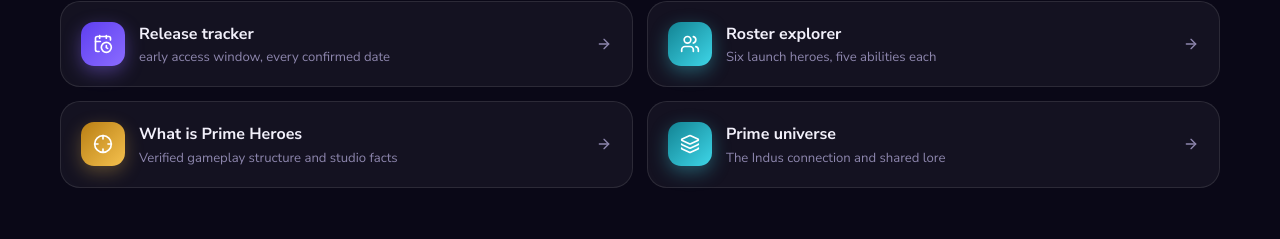
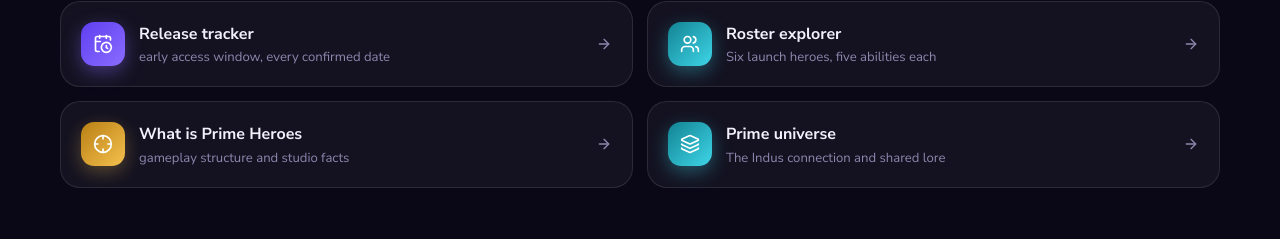
Before and after one commit to lianlele168/prime-heroes-wiki, a Next.js app: page / in a window 1280 px wide. Shown: the part 1445-1684 px from the top of the page. Built offline with nearby package versions, Linux system fonts and the light colour scheme.

Commit message:
fix(eeat): strip unbacked "Verified" UI labels; drop dead simulator component

```diff
--- a/src/app/page.tsx
+++ b/src/app/page.tsx
@@ -13,7 +13,7 @@ export const metadata: Metadata = { alternates: { canonical: "/" } };
 const intentCards = [
   { href: "/release-date/", title: "Release tracker", detail: " early access window, every confirmed date", icon: CalendarClock, tone: "lilac" },
   { href: "/heroes/", title: "Roster explorer", detail: "Six launch heroes, five abilities each", icon: Users, tone: "mint" },
-  { href: "/what-is-prime-heroes/", title: "What is Prime Heroes", detail: "Verified gameplay structure and studio facts", icon: Crosshair, tone: "apricot" },
+  { href: "/what-is-prime-heroes/", title: "What is Prime Heroes", detail: "gameplay structure and studio facts", icon: Crosshair, tone: "apricot" },
   { href: "/prime-universe/", title: "Prime universe", detail: "The Indus connection and shared lore", icon: Layers, tone: "mint" },
 ] as const;
 
@@ -40,7 +40,7 @@ export default function HomePage() {
         </div>
       </section>
 
-      <section className="fact-strip" aria-label="Verified launch facts">
+      <section className="fact-strip" aria-label="launch facts">
         <div className="page-shell fact-grid">
           <div><strong></strong><span>early access window</span></div>
           <div><strong>6</strong><span>launch heroes</span></div>
```
